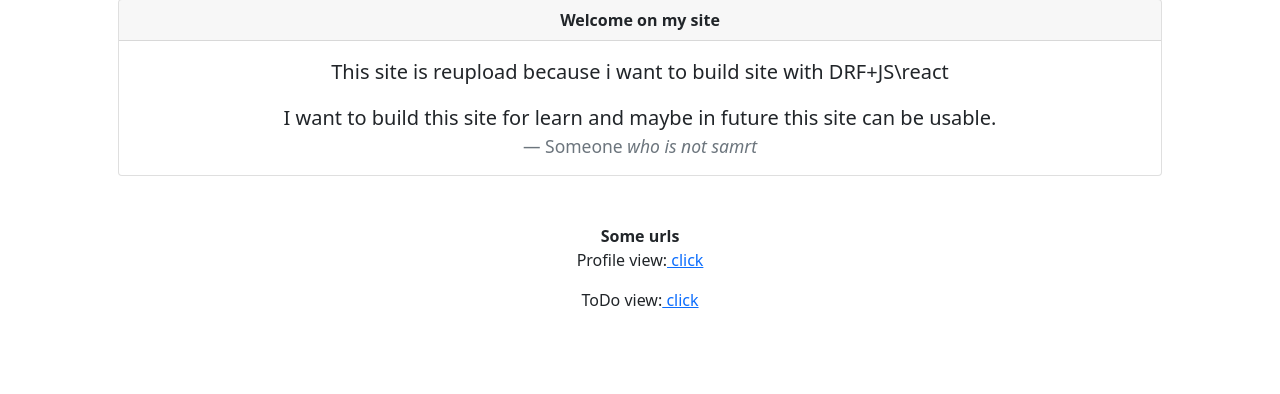
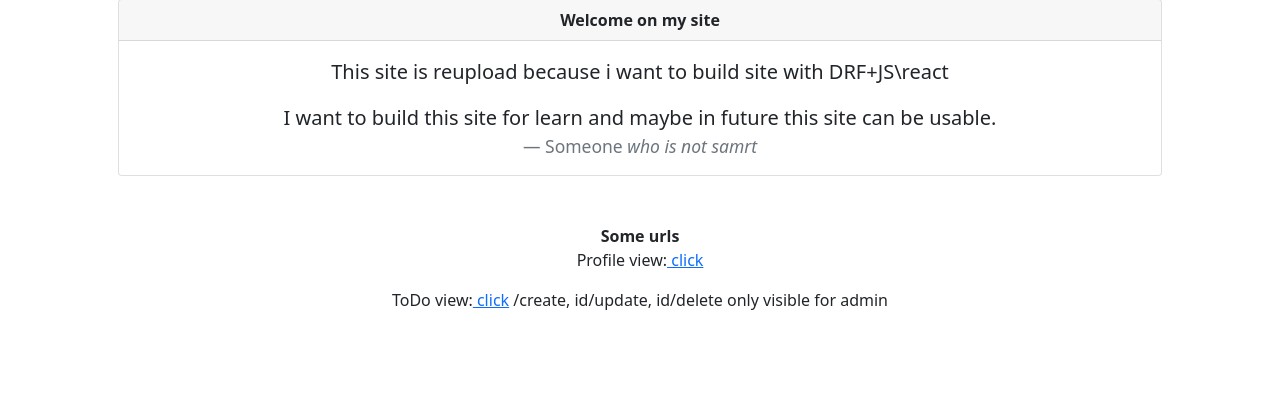
Before and after one commit to KaKeGo/kakedomi, a Django app: page / in a window 1280 px wide. Shown: the part 73-467 px from the top of the page. Run offline with Django 4.2, Linux system fonts and the light colour scheme.

Commit message:
add oath to delete todo add path to update but its delete for now create delete view for todo update some info in home page

```diff
--- a/home/templates/home/home.html
+++ b/home/templates/home/home.html
@@ -27,7 +27,7 @@
         Profile view:<a href="{% url 'accounts:profile' user.profile.slug %}"> click</a>
     </p>
     <p>
-        ToDo view:<a href="{% url 'todo:todo' %}"> click</a>
+        ToDo view:<a href="{% url 'todo:todo' %}"> click</a> /create, id/update, id/delete only visible for admin
     </p>
 </div>
 
--- a/todo/urls.py
+++ b/todo/urls.py
@@ -3,6 +3,7 @@ from django.urls import path
 from .views import (
     todo_list_view,
     todo_create_view,
+    todo_delete_view,
 )
 
 app_name = 'accounts'
@@ -10,4 +11,6 @@ app_name = 'accounts'
 urlpatterns = [
    path('', todo_list_view, name='todo'),
    path('create/', todo_create_view, name='create'),
+   path('<str:todo_id>/update/', todo_delete_view, name='update'),
+   path('<str:todo_id>/delete/', todo_delete_view, name='delete'),
 ]
```
Also changed, not shown: todo/views.py (+10 -0 lines).
